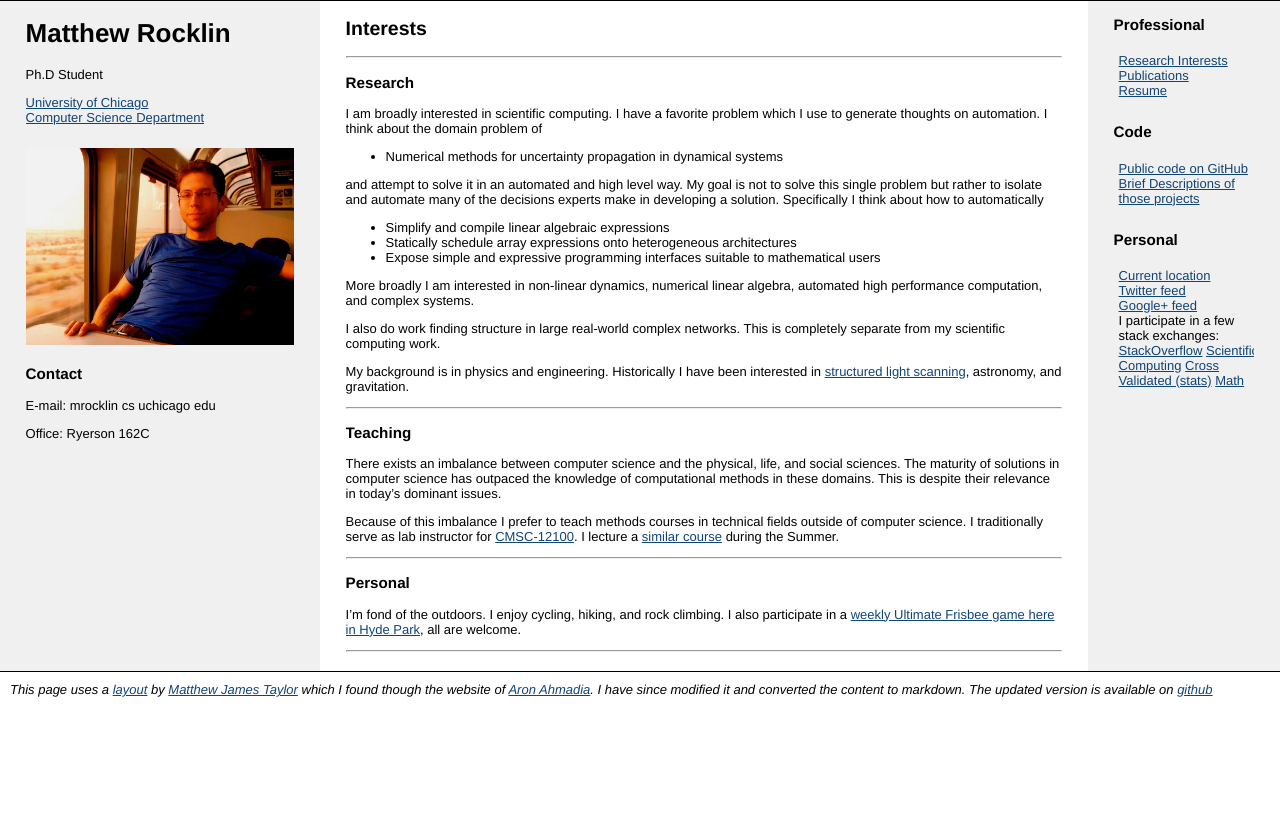
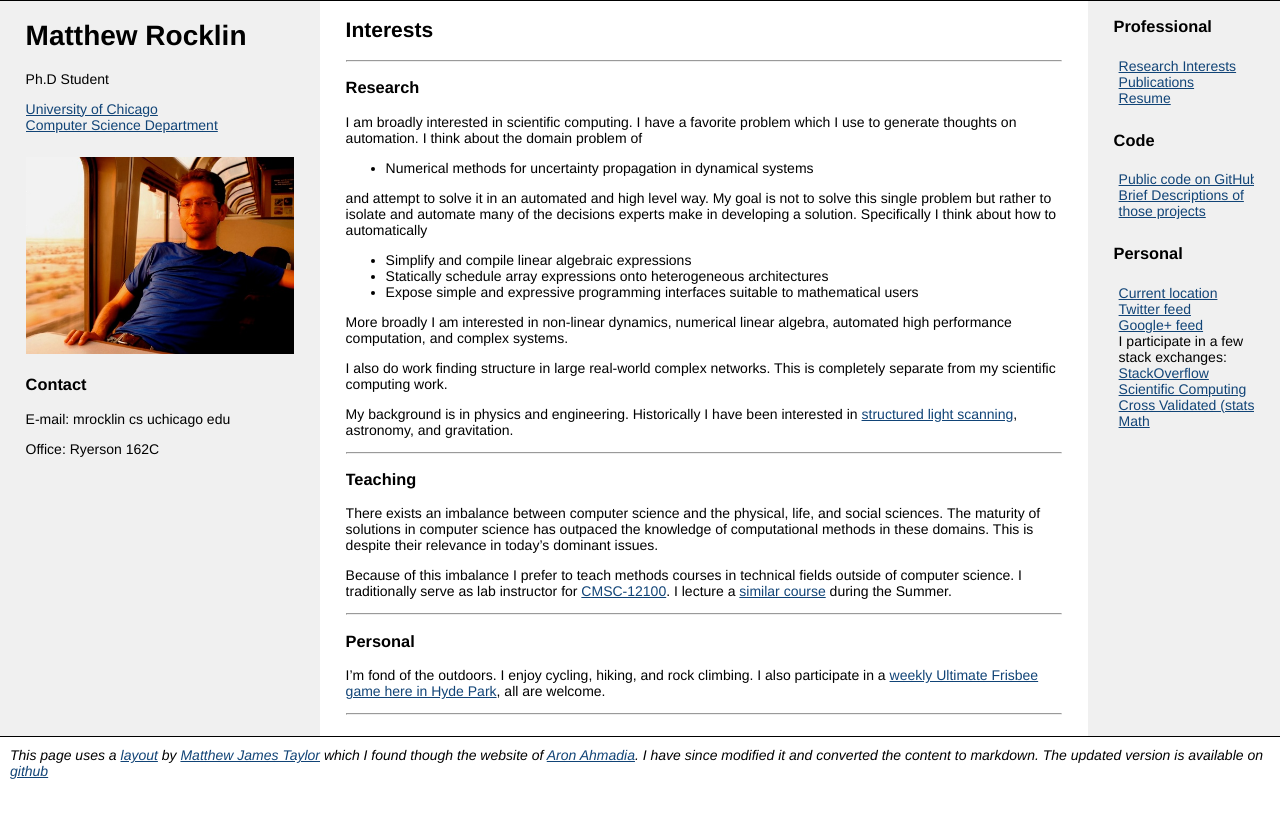
Before and after one commit to mrocklin/mrocklin.github.io, a Jekyll site: the page built from index.md, in a window 1280 px wide. Shown: the top 818 px of the page. Built offline with Jekyll 4.4.1, drawn with Linux system fonts in a browser that asks for light colours; Markdown is read by kramdown in place of the engine named in the settings.

Commit message:
set font-size to 14

```diff
--- a/css/style.css
+++ b/css/style.css
@@ -4,7 +4,7 @@ body, html {
 	border:0;			/* This removes the border around the viewport in old versions of IE */
 	width:100%;
     font-family: helvetica, sans-serif;
-    font-size: small;
+    font-size: 14;
 }
 #header {
 	border-bottom:1px solid #000;
```
